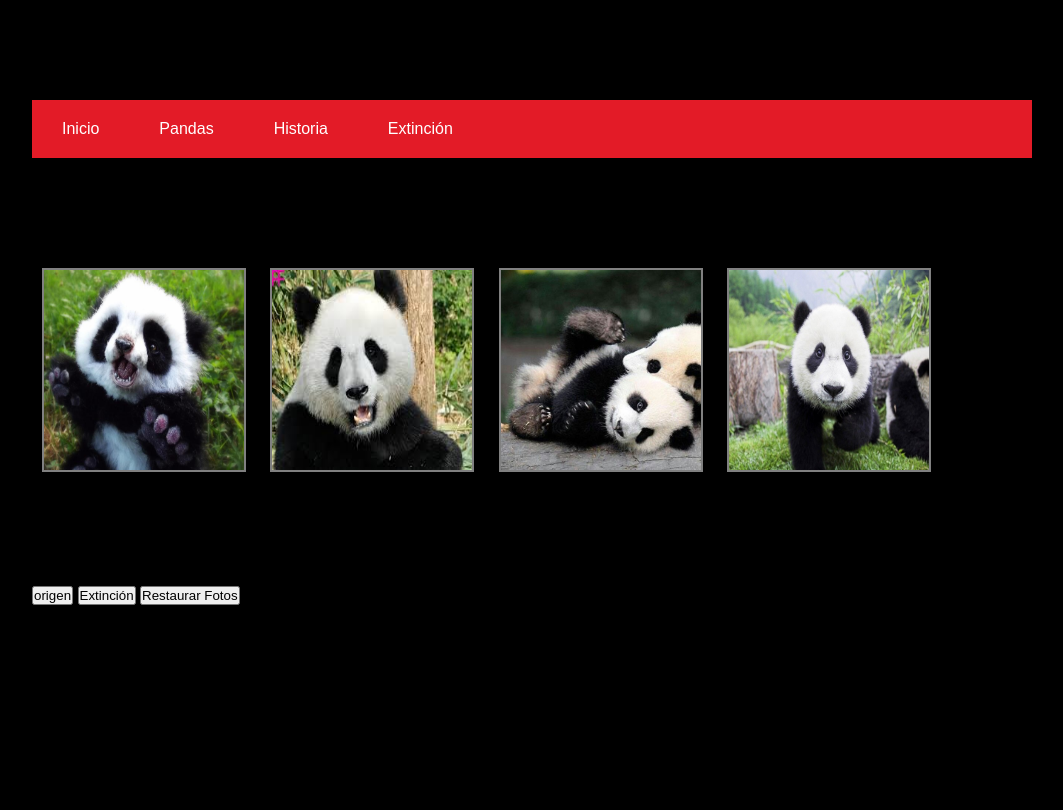
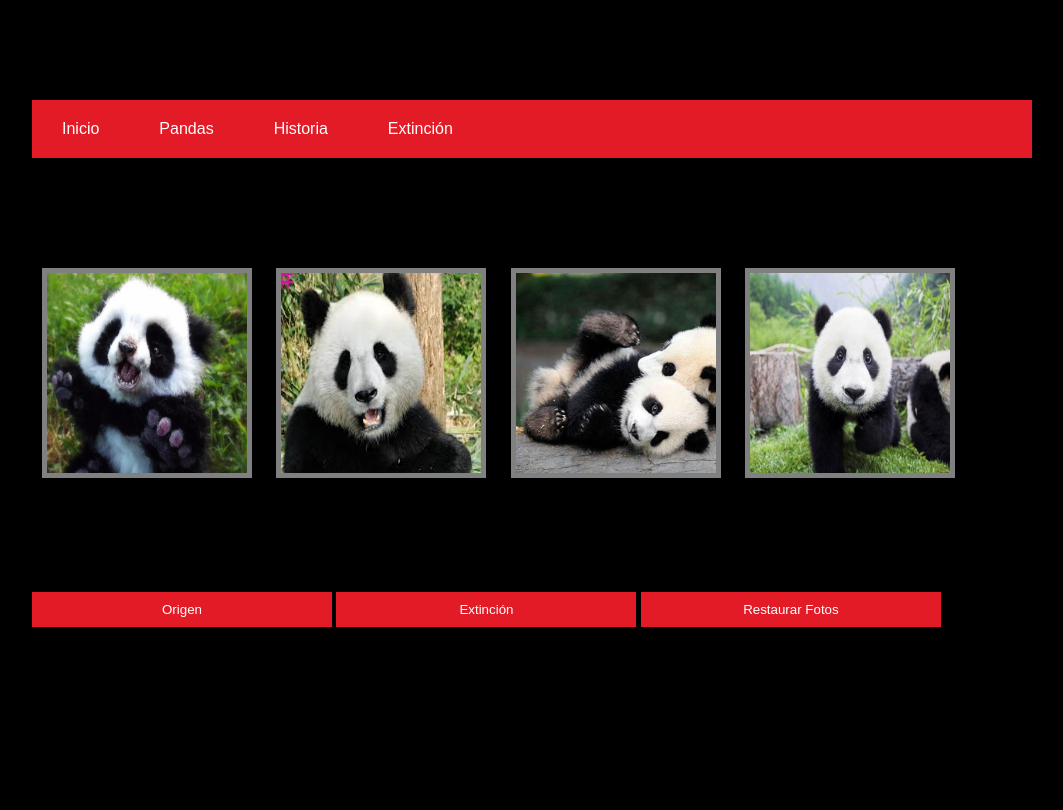
Before and after one commit to dianaVidalC/PandaPanda, a plain HTML site: page index.html in a window 1280 px wide. Shown: the whole page, without its empty margins (108-1171 px from the left). Drawn offline with Linux system fonts and the light colour scheme.

Commit message:
dando estilos

```diff
--- a/assets/css/main.css
+++ b/assets/css/main.css
@@ -34,9 +34,28 @@ header nav ul li a{
   color:#fff;
   text-decoration: none;
 }
+
+header nav ul li a:hover{
+  background-color:rgb(84, 241, 109);
+}
 img{
-  border: 2px solid gray;
+  border: 5px solid gray;
   width: 200px;
   height: 200px;
   margin:10px;
 }
+
+input[type="submit"]{
+  display: inline-block;
+  width: 30%;
+  padding: 10px;
+  margin-bottom: 0;
+  background-color:rgb(227, 27, 39);
+  color:#fff;
+  border:none;
+  }
+
+input[type="submit"]:hover{
+  background-color:rgb(84, 241, 109);
+  cursor: pointer;
+  padding: 10px;
--- a/index.html
+++ b/index.html
@@ -26,7 +26,7 @@
   </section>
   <section class="contenido">
   <div class="botones">
-    <input type="submit" value="origen">
+    <input type="submit" value="Origen">
     <input type="submit" value="Extinción">
     <input type="submit" value="Restaurar Fotos">
   </div>
```
